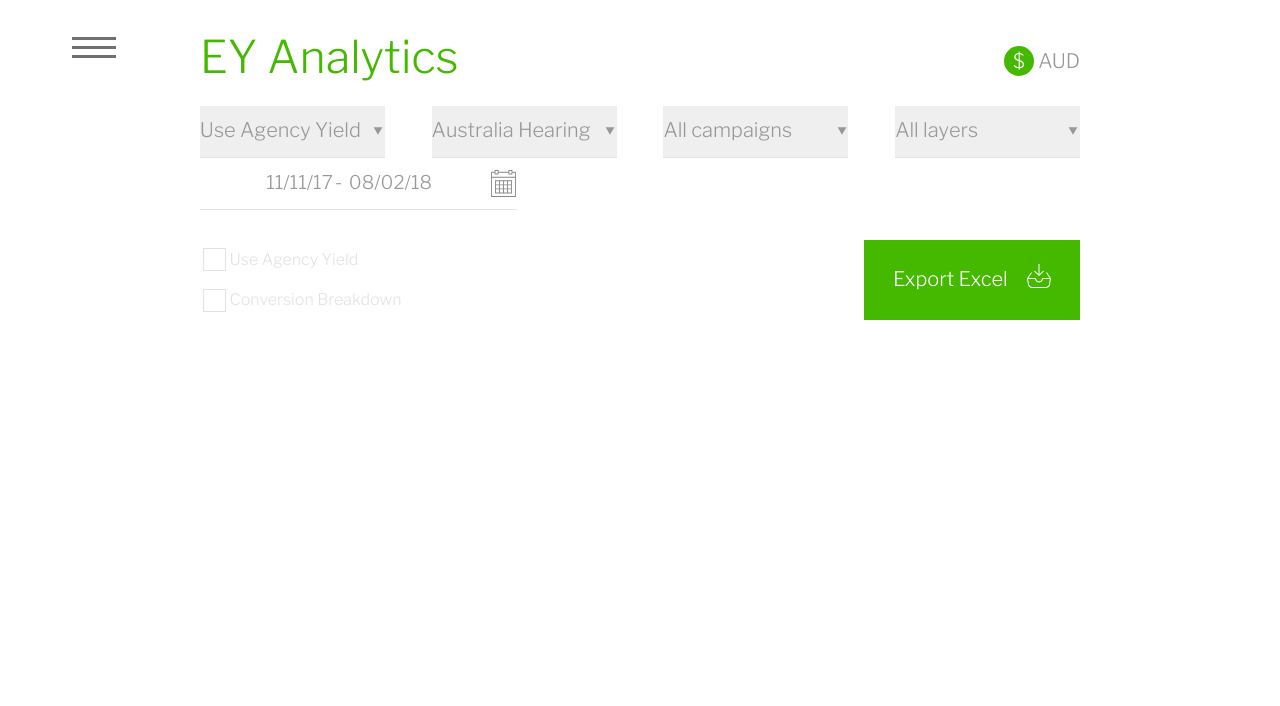
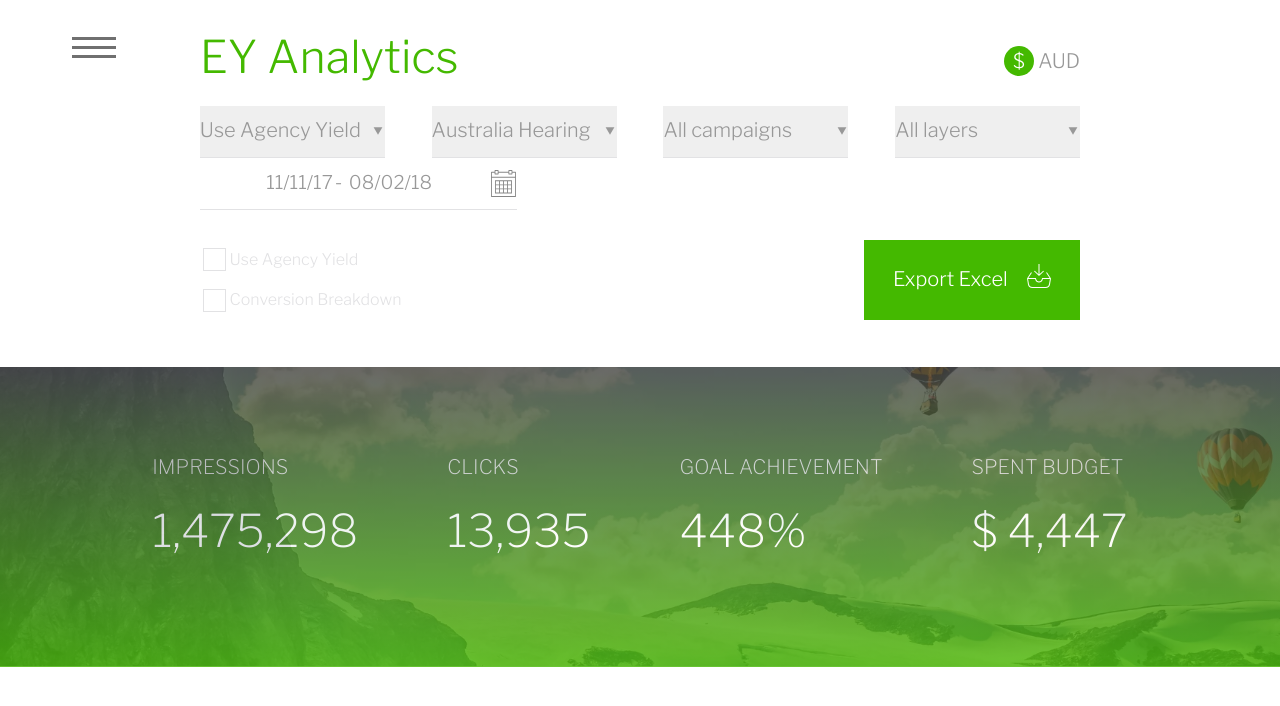
Before and after one commit to nikkidanni1/-test, a plain HTML site: page index.html in a window 1280 px wide. Drawn offline with nearby package versions, Linux system fonts and the light colour scheme.

Commit message:
Добавлена секция statistic

```diff
--- a/index.html
+++ b/index.html
@@ -9,8 +9,8 @@
 	</head>
 	<body>
 	<div class="row">
-		<div class="col-1 menu-mover" id="menu-mover"></div>
-		<aside id="menu" class="col-2">
+		<div class="col-lg-1 col-md-2  menu-mover" id="menu-mover"></div>
+		<aside id="menu" class="col-lg-2 col-md-3">
 			<div id="logo" class="logo" onclick="openbox('menu', 'burgerMenu', 'menu-mover')">
 				<img src="icon/Group 46.svg" alt="logo">
 			</div>
@@ -74,7 +74,12 @@
 				</form>
 			</section>
 			<section class="statistic">
-
+				<div class="statistic__gradient container-fluid">
+					<div class="statistic__block"><p class="statistic__name">IMPRESSIONS</p><p class="statistic__value">1,475,298</p></div>
+					<div class="statistic__block"><p class="statistic__name">CLICKS</p><p class="statistic__value">13,935</p></div>
+					<div class="statistic__block"><p class="statistic__name">GOAL ACHIEVEMENT</p><p class="statistic__value">448%</p></div>
+					<div class="statistic__block"><p class="statistic__name">SPENT BUDGET</p><p class="statistic__value">$ 4,447</p></div>
+				</div>
 			</section>
 		</main>
 	</div>
--- a/less/style.less
+++ b/less/style.less
@@ -1,9 +1,10 @@
 @font-light: 'LibreFranklinLight', sans-serif;
 @font-regular: 'LibreFranklinLight', sans-serif;
+@font-extra-light: 'LibreFranklinExtraLight', sans-serif;
 @bgc: #F5F5F5;
 @description-color: #989898;
 @not-active-color: #E2E2E4;
-
+@name-color: #D5D5D5;
 
 ul {
   list-style: none;
@@ -156,7 +157,32 @@ main {
 	}
 
 	/*-----------------------statistic-----------------------*/
-	.statistic {}
+	.statistic {
+		background-image: url('../img/Mask Group 5.png');
+		background-size: cover;
+		background-position: center;
+		height: 300px;
+		font-family: @font-extra-light;
+		&__gradient {
+			background: linear-gradient(0, #44B900, #414141);
+			opacity: 0.78;
+			height: 100%;
+			display: flex;
+			justify-content: center;
+			align-items: center;
+		}
+		&__block {
+			margin: 3.563%;
+		}
+		&__name {
+			color: @name-color;
+			font-size: 1.250em;
+		}
+		&__value {
+			color: #fff;
+			font-size: 2.813em;
+		}
+	}
 }
 .menu-mover {
 	display: none;
@@ -173,6 +199,7 @@ aside {
 		padding: 18.506% 23.85% 14.256%;
 	}
 	.account {
+		color: @name-color;
 		text-align: center;
 		&__name {
 			padding: 13.125% 0 23.125%;
```
Also changed, not shown: css/style.css.
